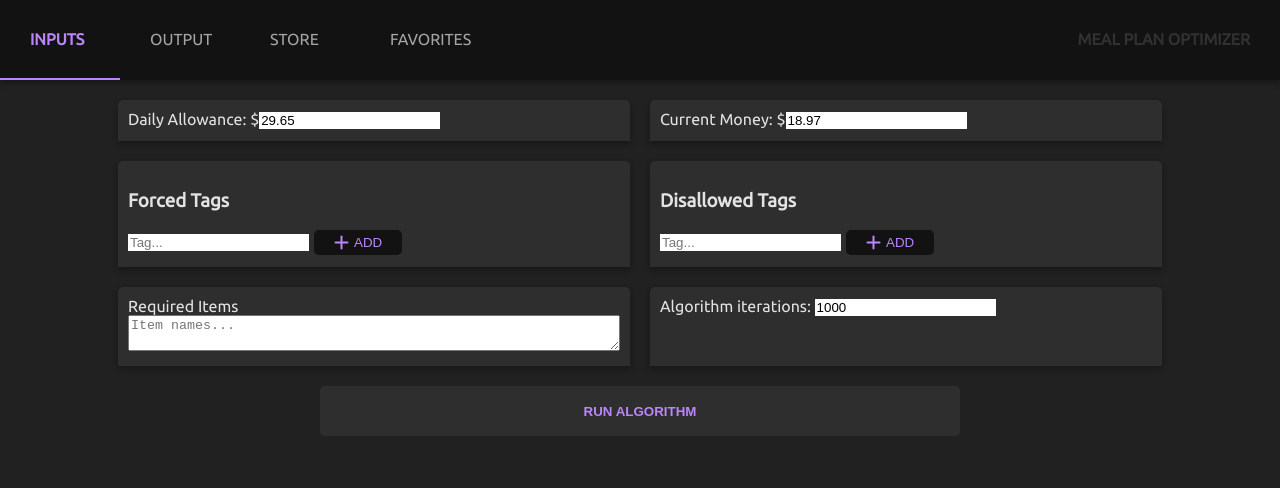
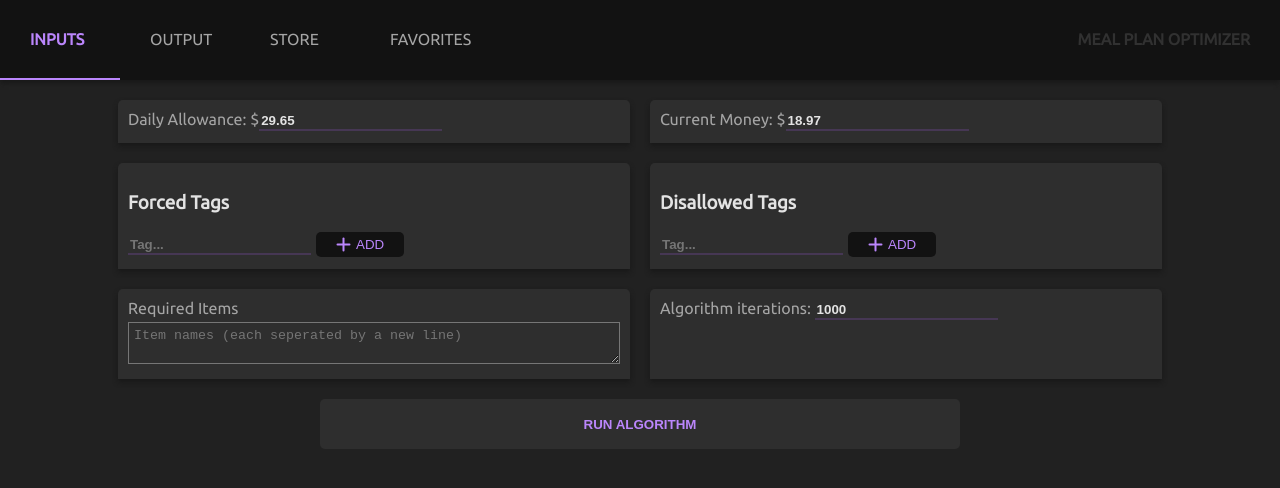
Before and after one commit to Samuel-KW/MealPlanEfficiency, a website: page index.html in a window 1280 px wide. Drawn offline with Linux system fonts and the light colour scheme.

Commit message:
Save required items and updated input UI

```diff
--- a/index.html
+++ b/index.html
@@ -40,7 +40,7 @@
 
         <div class="section">
             <span>Required Items</span>
-            <textarea placeholder="Item names..." id="requiredFoods" class="underlined ta-vertical"></textarea>
+            <textarea placeholder="Item names (each seperated by a new line)" id="requiredFoods" class="underlined ta-vertical"></textarea>
         </div>
 
         <div class="section">
--- a/scripts/index.js
+++ b/scripts/index.js
@@ -46,8 +46,6 @@ document.getElementById('run').addEventListener('click', () => {
     const iterations = Number(document.getElementById('iterations').value);
     const allowance = new Allowance(budget, itemList, preferences);
 
-    const requiredFoods = document.getElementById('requiredFoods');
-
     let requiredFoodList = requiredFoods.value.trim();
     if (requiredFoods.value) {
         requiredFoodList = requiredFoodList.split('\n').map(e => e.trim()).filter(e => e);
@@ -79,4 +77,10 @@ document.getElementById('run').addEventListener('click', () => {
 
 });
 
+const requiredFoods = document.getElementById('requiredFoods');
+requiredFoods.value = localStorage.getItem('requiredFoods') ?? '';
+requiredFoods.addEventListener('change', function () {
+    window.localStorage.setItem('requiredFoods', this.value);
+});
+
 createTable(document.getElementById('storeItemList'), itemList);
--- a/style.css
+++ b/style.css
@@ -8,6 +8,7 @@
 	--text-heading: #A5A5A5;
 	--text-content: #E3E3E3;
 	--highlight: #BB86FC;
+	--highlight-dim: #463754;
 }
 
 * {
@@ -100,6 +101,14 @@ content .section:focus-within {
 
 input {
 	border: none;
+	background: none;
+    border-bottom: 2px solid var(--highlight-dim);
+    color: var(--text-content);
+    font-weight: 600;
+}
+
+.section span {
+	color: var(--text-heading);
 }
 
 .btn-main {
@@ -122,7 +131,11 @@ input {
 }
 
 .ta-vertical {
+    color: var(--text-content);
 	resize: vertical;
+	background: none;
+    margin-top: 5px;
+    padding: 5px;
 	width: 100%;
 }
 
```
